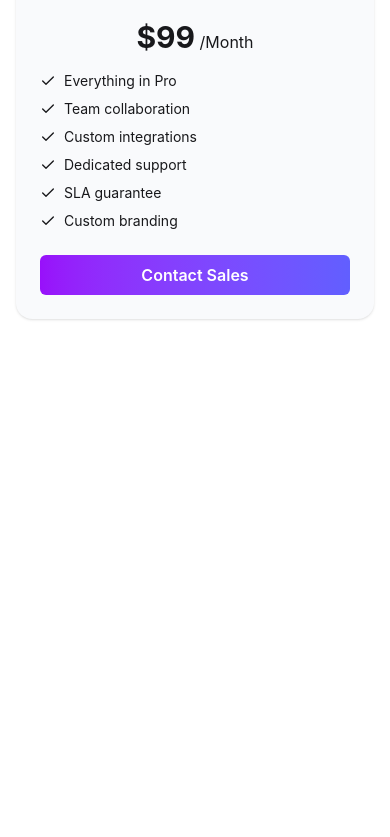
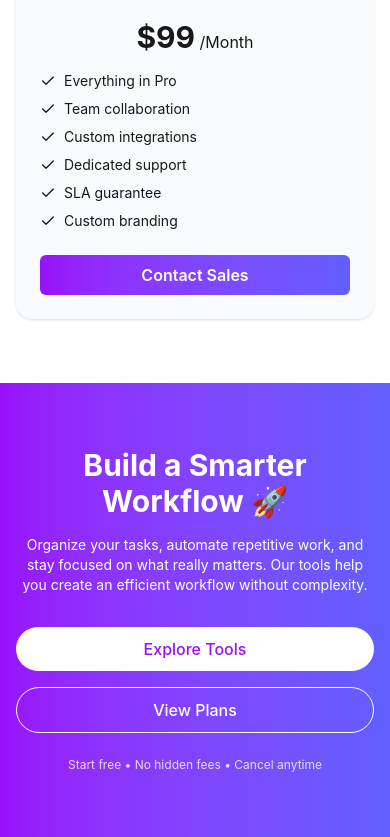
Before and after one commit to developersaima/Digitools-Platform, a React (Vite) app: page / in a window 390 px wide. Shown: the part 6317-7154 px from the top of the page. Before the commit the page ends 6700 px from the top, so only its background shows below. Built offline with nearby package versions, Linux system fonts and the light colour scheme.

Commit message:
workflow section done

```diff
--- a/src/App.jsx
+++ b/src/App.jsx
@@ -5,6 +5,7 @@ import StatsSection from './components/StatsSection'
 import ToolsSection from './components/ProductSection'
 import GetStarted from './components/GetStarted'
 import PricingSection from './components/Transparent'
+import Workflow from './components/Workflow'
 
 const fetchProductData = async () => {
   const res = (await fetch("/data.json")).json();
@@ -61,6 +62,7 @@ const App = () => {
         />
         <GetStarted/>
         <PricingSection/>
+        <Workflow/>
     </div>
 
   )
--- /dev/null
+++ b/src/components/Workflow.jsx
@@ -0,0 +1,42 @@
+import React from "react";
+
+const Workflow = () => {
+  return (
+    <section
+      className="bg-gradient-to-r from-purple-600 to-indigo-500 py-16 md:py-24 text-center px-4 text-white scroll-mt-24"
+      id="workflow"
+    >
+      <h1 className="text-3xl md:text-4xl font-bold mb-4">
+        Build a Smarter Workflow 🚀
+      </h1>
+
+      <p className="text-sm md:text-base max-w-xl mx-auto">
+        Organize your tasks, automate repetitive work, and stay focused on what
+        really matters. Our tools help you create an efficient workflow without
+        complexity.
+      </p>
+
+      <div className="flex flex-col sm:flex-row justify-center gap-4 mt-8">
+        <a
+          href="#products"
+          className="px-5 py-2.5 rounded-full bg-white text-purple-600 font-medium transition hover:-translate-y-1"
+        >
+          Explore Tools
+        </a>
+
+        <a
+          href="#pricing"
+          className="px-5 py-2.5 rounded-full border border-white font-medium transition hover:bg-white hover:text-purple-600 hover:-translate-y-1"
+        >
+          View Plans
+        </a>
+      </div>
+
+      <p className="text-xs md:text-sm mt-6 opacity-80">
+        Start free • No hidden fees • Cancel anytime
+      </p>
+    </section>
+  );
+};
+
+export default Workflow;
```
